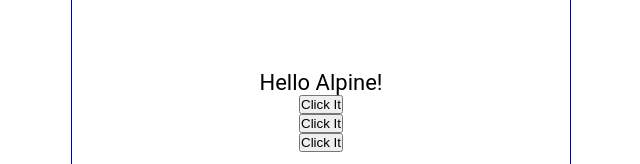
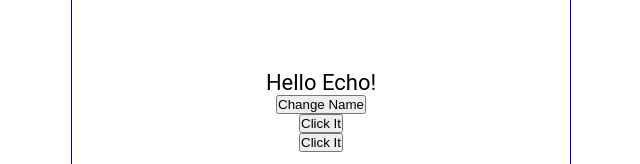
Before and after one commit to echopossum/react-youtube-dave, a React (Vite) app: page / in a window 1280 px wide. Shown: the part 297-461 px from the top of the page, without its empty margins (319-959 px from the left). Built offline with nearby package versions, Linux system fonts and the light colour scheme.

Commit message:
Complete Chapter 7

```diff
--- a/src/Content.jsx
+++ b/src/Content.jsx
@@ -1,31 +1,33 @@
+import { useState } from "react"
+
 const Content = () => {
+    const [name, setName] = useState('Echo')
+    const [count, setCount] = useState(0)
+
     const handleNameChange = () => {
         const names = ['Echo','Alpine','Radio']
         const int = Math.floor(Math.random()*3)
-        return names[int]
+        setName(names[int])
     }
 
     const handleClick = () => {
-        console.log('You clicked it')
+        setCount(count + 1)
+        setCount(count + 1)
+        console.log(count)
     }
 
     const handleClick2 = (name) => {
-        console.log(`${name} was clicked`)
+        console.log(count)
     }
-
-    const handleClick3 = (e) => {
-        console.log(e.target.innerText)
-    }
-
 
     return (
     <main>
         <p onDoubleClick={handleClick}>
-            Hello {handleNameChange()}!
+            Hello {name}!
         </p>
+        <button onClick={handleNameChange}>Change Name</button>
         <button onClick={handleClick}>Click It</button>
-        <button onClick={() => handleClick2('Echo')}>Click It</button>
-        <button onClick={(e) => handleClick3(e)}>Click It</button>
+        <button onClick={handleClick2}>Click It</button>
     </main>
   )
 }
```
